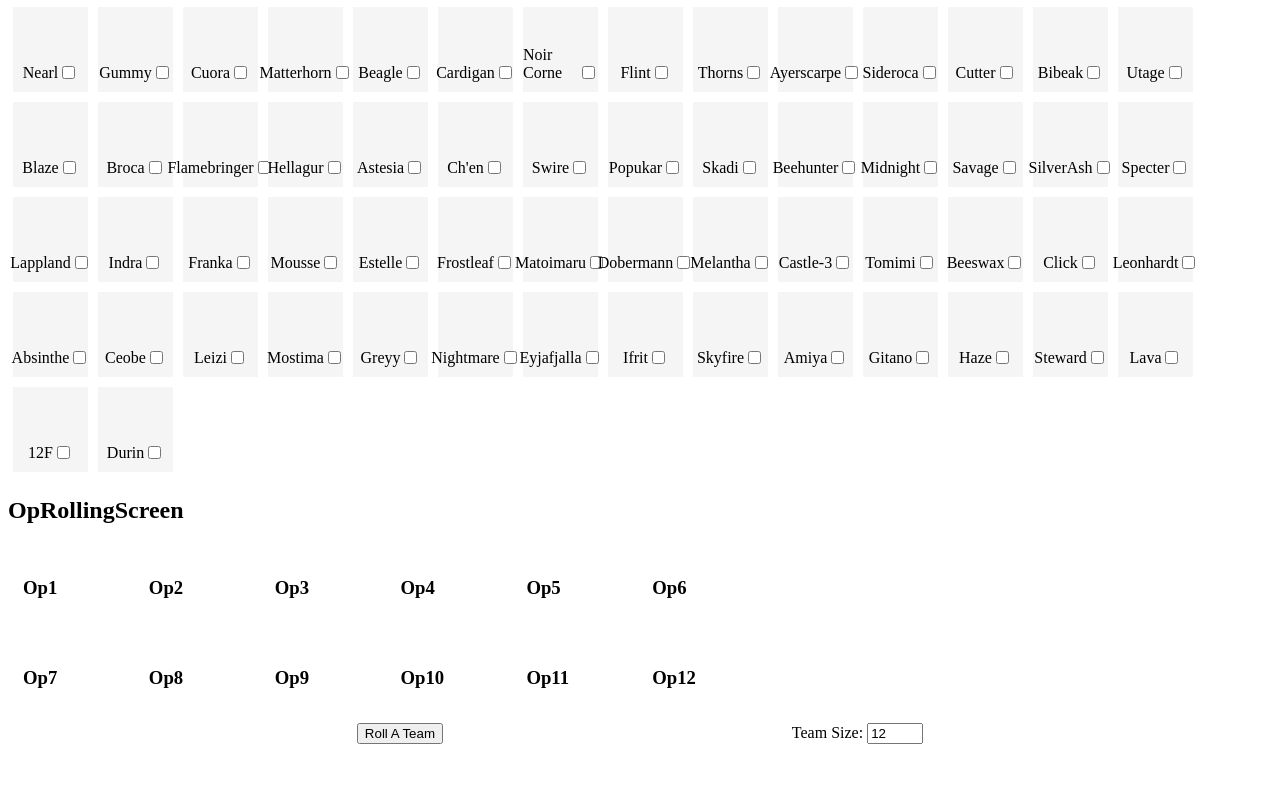
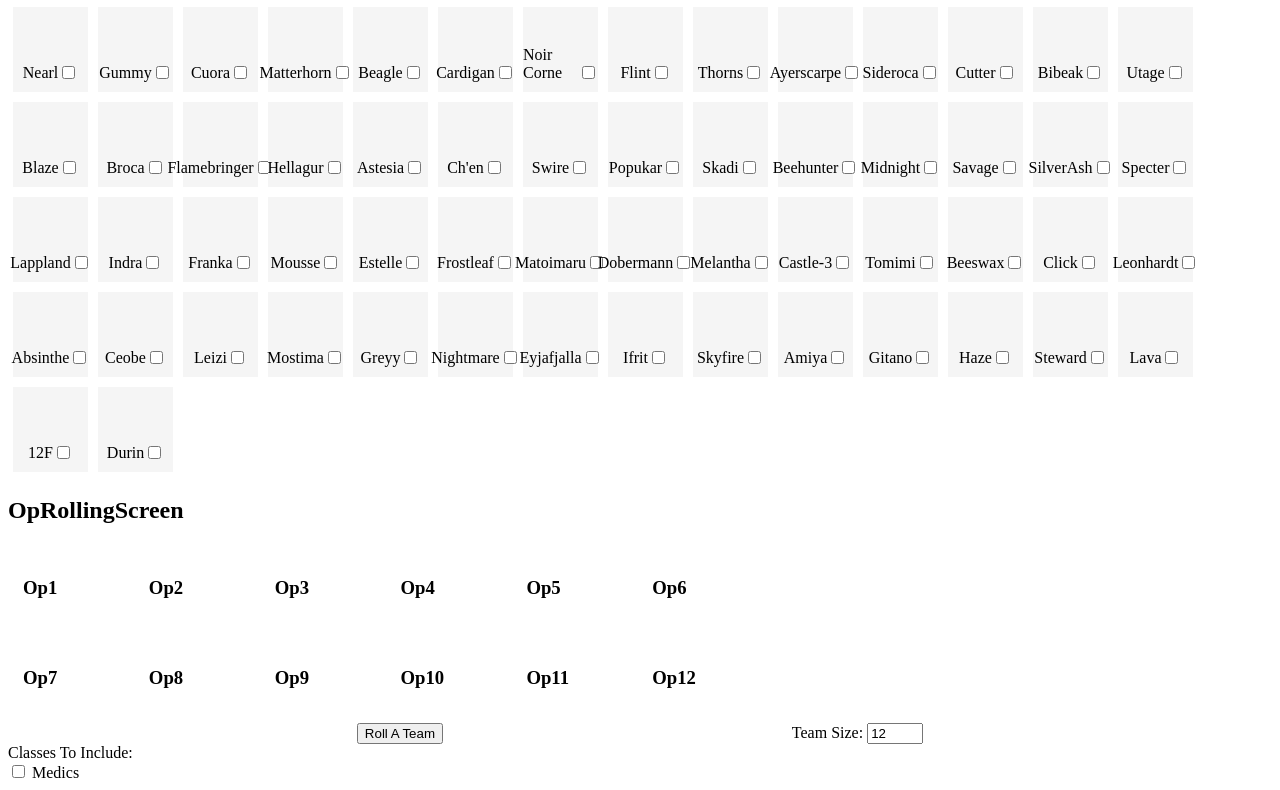
Before and after one commit to OOSad/OOSad.github.io, a plain HTML site: page Randomizer/ArknightsRandomizer.html in a window 1280 px wide. Shown: the part 784-1574 px from the top of the page. Before the commit the page ends 1536 px from the top, so only its background shows below. Drawn offline with Linux system fonts and the light colour scheme.

Commit message:
Added first class filter checkbox

```diff
--- a/Randomizer/ArknightsRandomizer.html
+++ b/Randomizer/ArknightsRandomizer.html
@@ -35,6 +35,13 @@
         <button id="RollATeamButton">Roll A Team</button>
         <div><label for="DesiredTeamSizeField">Team Size: </label><input type="number" id="DesiredTeamSizeField" min="1" max="12" value="12"></input></div>
     </div>
+    <div id="IncludedClassesDiv">
+        Classes To Include:
+        <div class="IncludedClassCheckbox">
+            <input type="checkbox" id="MedicClassCheckbox">
+            <label for="MedicClassCheckbox">Medics</label>
+        </div>
+    </div>
 
     <script type="text/javascript" src="./js/RandomizerLogic.js"></script>
 
```
